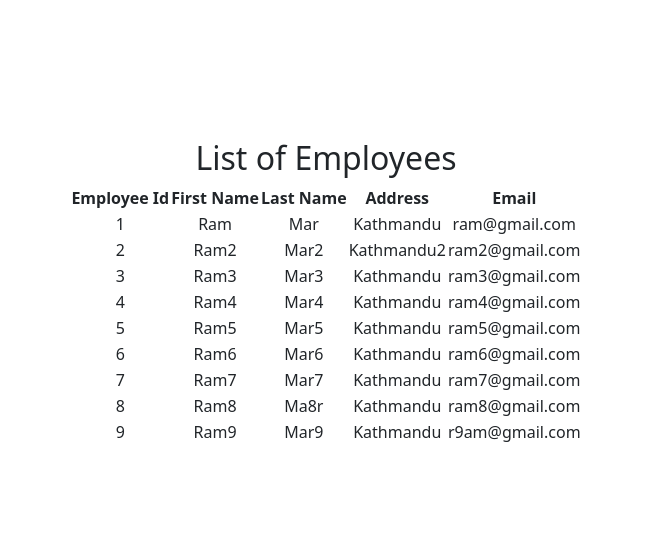
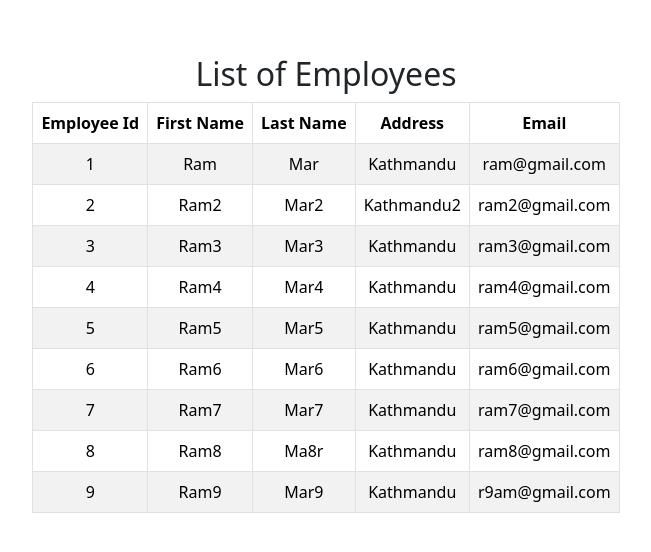
Before and after one commit to CodesBy-Bhuwan/java-spring_boot-reactjs, a React (Vite) app in the folder EmsFrontend/ems-frontend/: page / in a window 1280 px wide. Shown: the part 108-660 px from the top of the page, without its empty margins (314-965 px from the left). Built offline with nearby package versions, Linux system fonts and the light colour scheme.

Commit message:
Tix-1.1 BootStrap-5 Css-Work

```diff
--- a/EmsFrontend/ems-frontend/src/components/ListOfEmployee.jsx
+++ b/EmsFrontend/ems-frontend/src/components/ListOfEmployee.jsx
@@ -69,9 +69,9 @@ const ListOfEmployee = () => {
     ]
 
   return (
-    <div>
-    <h2>List of Employees</h2>
-    <table>
+    <div className='container'>
+    <h2 className='text-center'>List of Employees</h2>
+    <table className='table table-striped table-bordered'>
         <thead>
             <tr>
                 <th>Employee Id</th>
```
